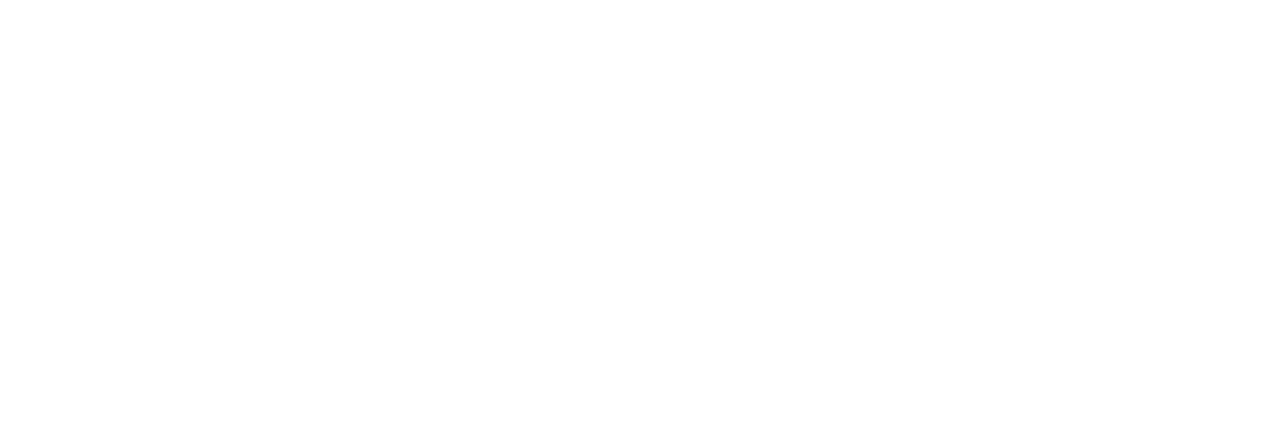
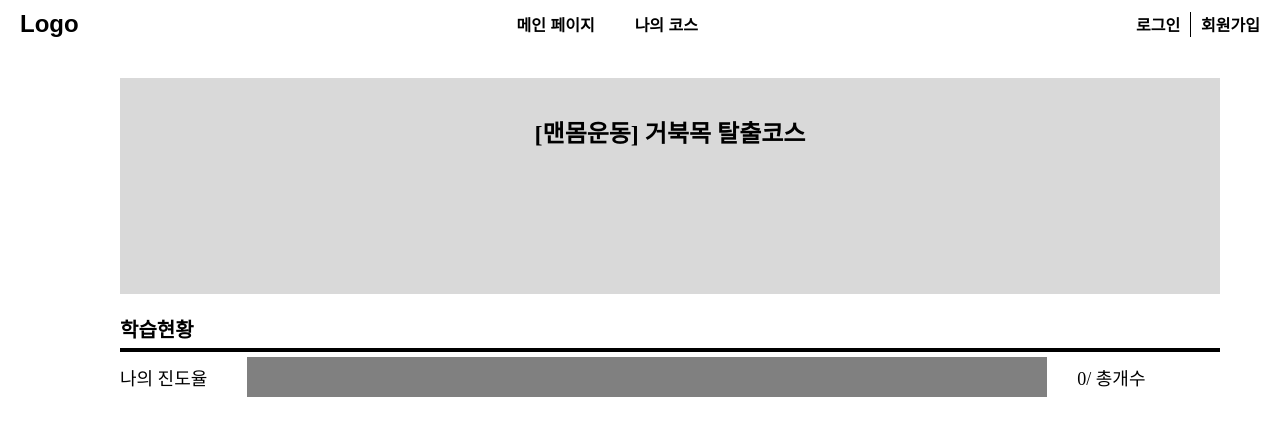
Before and after one commit to sync-without-async/Rehab-FrontEnd, a React (Vite) app: page /coursedetail in a window 1280 px wide. Before the commit this address had no page. Shown: the top 436 px of the page. Built offline with nearby package versions, Linux system fonts and the light colour scheme; a web font is replaced by a local one.

Commit message:
Feat: 코스 상세 페이지 제목 / 학습 현황 구현

```diff
--- a/src/App.jsx
+++ b/src/App.jsx
@@ -4,6 +4,7 @@ import LoginPage from "./pages/LoginPage.jsx";
 import MainPage from "./pages/MainPage.jsx";
 import styled from "styled-components";
 import MyCourse from "./pages/MyCourse.jsx";
+import CourseDetail from "./pages/CourseDetail.jsx";
 
 const Container = styled.div`
   background-color: transparent;
@@ -19,10 +20,11 @@ function App() {
           <Route path="/login" element={<LoginPage />} />
           <Route path="/" element={<MainPage/>} />
           <Route path="/mycourse" element={<MyCourse/>} />
+          <Route path="/coursedetail" element={<CourseDetail/>} />
         </Routes>
       </Router>
     </Container>
   );
 }
-
+//<Route path="/coursedetail" element={<CourseDetail/>} /> 코스 세부 정보 페이지 조회를 위해 임시로 연결한 것입니다. 나중에 지울 예정
 export default App;
--- a/src/components/Header.jsx
+++ b/src/components/Header.jsx
@@ -54,7 +54,7 @@ const Header = () => {
       </Logo>
       <CenterNav>
         <MainLink to="/">메인 페이지</MainLink>
-        <MainLink to="/my-course">나의 코스</MainLink>
+        <MainLink to="/mycourse">나의 코스</MainLink>
       </CenterNav>
       <RightNav>
         <MainLink to="/login">로그인</MainLink>
--- /dev/null
+++ b/src/pages/CourseDetail.jsx
@@ -0,0 +1,83 @@
+import Header from "../components/Header";
+import styled from 'styled-components';
+
+const CourseBox = styled.div`
+  width: 1100px;
+  height: 216px;
+  background-color: #D9D9D9;
+  display: flex;
+  flex-direction: column;
+  justify-content: center;
+  align-items: center;
+  margin-left: 120px;
+  margin-top:30px;
+`;
+
+const CourseTitle = styled.h1`
+  font-size: 24px;
+  font-weight: bold;
+  margin-top: -110px;
+`;
+
+const LearningStatus = styled.div`
+  width: 1112px;
+  display: flex;
+  flex-direction: column;
+  margin-left: 120px;
+`;
+
+const LearningTitle = styled.h2`
+  font-size: 20px;
+  font-weight: bold;
+  margin-top: 20px;
+  margin-bottom:5px;
+`;
+
+const LearningLine = styled.hr`
+  width: 1100px;
+  border: 2px solid black;
+  margin-bottom:5px;
+`;
+
+const ProgressWrapper = styled.div`
+  display: flex;
+  align-items: center;
+`;
+
+const ProgressText = styled.span`
+  font-size: 18px;
+  margin-right: 40px;
+`;
+
+const ProgressBar = styled.div`
+  width: 800px;
+  height: 40px;
+  background-color: grey;
+`;
+
+const ProgressCount = styled.span`
+  font-size: 18px;
+  margin-left: 30px;
+`;
+
+const CourseDetail = () => {
+  return (
+    <div>
+      <Header />
+      <CourseBox>
+        <CourseTitle>[맨몸운동] 거북목 탈출코스</CourseTitle>
+      </CourseBox>
+      <LearningStatus>
+        <LearningTitle>학습현황</LearningTitle>
+        <LearningLine />
+        <ProgressWrapper>
+          <ProgressText>나의 진도율</ProgressText>
+          <ProgressBar />
+          <ProgressCount>0/ 총개수</ProgressCount>
+        </ProgressWrapper>
+      </LearningStatus>
+    </div>
+  );
+};
+
+export default CourseDetail;
```
